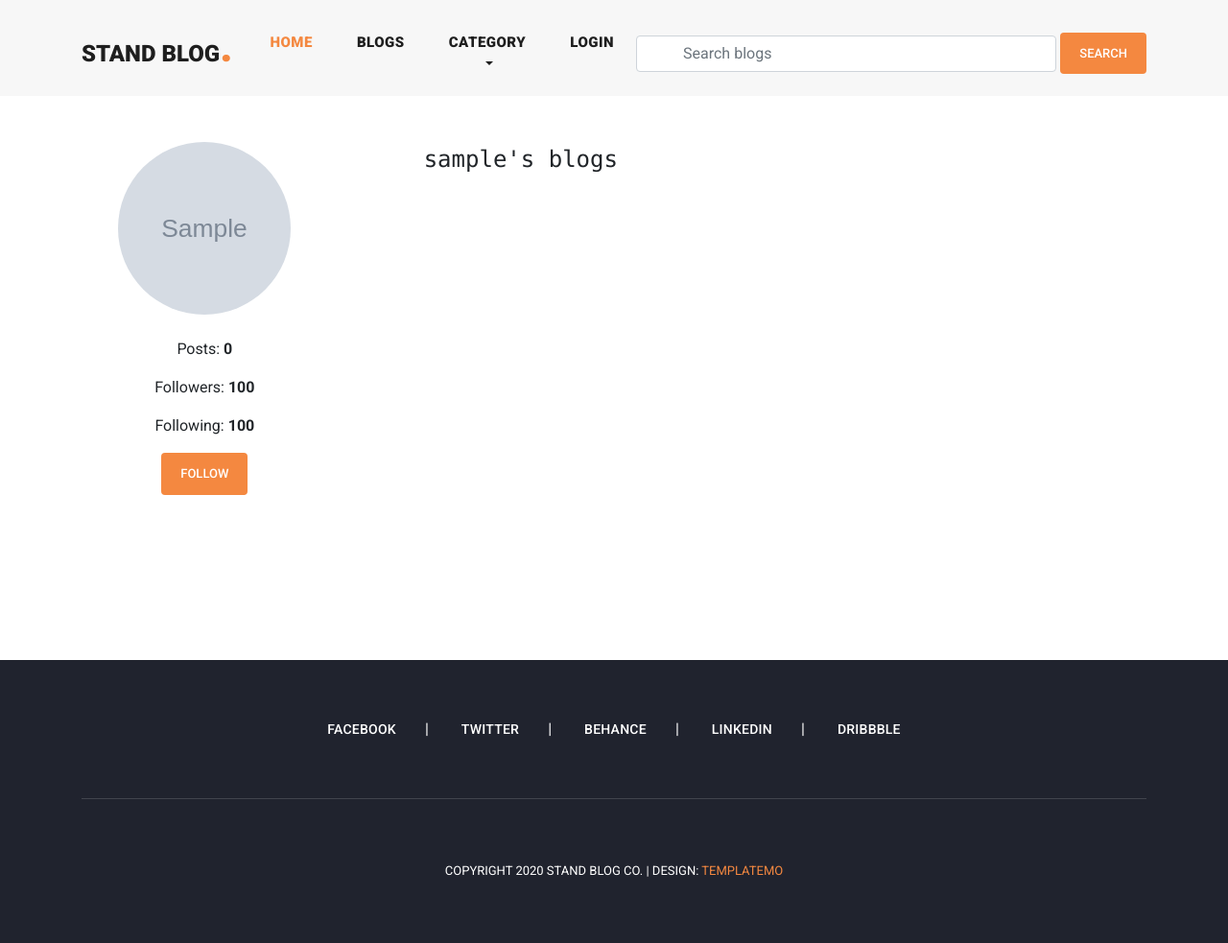
After one commit to sammanomar/blogg, a Django app: a page that uses templates/user_information.html in a window 1280 px wide. The commit adds this page. Shown: the whole page at 96% size. Run offline with Django 3.2, Linux system fonts and the light colour scheme; tables that the repository leaves empty hold one stand-in row (values such as "Sample post"); grey boxes marked "Sample" are stand-in pictures; data that the repository does not hold is empty; some libraries are stand-ins or nearby versions.

Commit message:
apply view others profile feature

```diff
--- a/templates/blog_card.html
+++ b/templates/blog_card.html
@@ -10,11 +10,10 @@
                 <h4>{{blog.title}}</h4>
             </a>
             <ul class="post-info">
-                <li><a href="#">{{blog.user.username}}</a></li>
+                <li><a href="{% url 'view_user_information' blog.user.username %}">{{blog.user.username}}</a></li>
                 <li><a href="#">{{blog.created_date}}</a></li>
                 <li><a href="#">{{blog.blog_comments.all.count}} Comments</a></li>
             </ul>
-            <p>{{blog.description|truncatewords:20}}</p>
             <div class="post-options">
                 <div class="row">
                     <div class="col-lg-12">
--- a/templates/blog_details.html
+++ b/templates/blog_details.html
@@ -26,7 +26,9 @@
                                         <h4>{{blog.title}}</h4>
                                     </a>
                                     <ul class="post-info">
-                                        <li><a href="#">{{blog.user.username}}</a>
+                                        <li><a
+                                                href="{% url 'view_user_information' blog.user.username %}">{{blog.user.username}}</a>
+                                        </li>
                                         </li>
                                         <li><a href="javascript:void(0);">{{blog.created_date}}</a></li>
                                         <li><a href="javascript:void(0);">{{blog.blog_comments.all.count}}
--- a/templates/home.html
+++ b/templates/home.html
@@ -27,11 +27,12 @@
                                         <h4>{{blog.title}}</h4>
                                     </a>
                                     <ul class="post-info">
-                                        <li><a href="#">{{blog.user.username}}</a></li>
+                                        <li><a
+                                                href="{% url 'view_user_information' blog.user.username %}">{{blog.user.username}}</a>
+                                        </li>
                                         <li><a href="#">{{blog.created_date}}</a></li>
                                         <li><a href="#">{{blog.blog_comments.all.count}} comments</a></li>
                                     </ul>
-                                    <p>{{blog.description|truncatewords:30}}</p>
                                     <div class="post-options">
                                         <div class="row">
                                             <div class="col-6">
--- /dev/null
+++ b/templates/user_information.html
@@ -0,0 +1,60 @@
+{% extends 'base.html' %}
+{% load static %}
+{% block title %} My Profile {% endblock title %}
+
+{% block content %}
+
+<section class="profile">
+    <div class="container-fluid">
+        <div class="row py-5">
+            <div class="col-md-4">
+                <div class="text-center">
+                    <img class="rounded rounded-circle profile-picture" src="{{account.get_profile_picture}}" alt="">
+                    <ul class="text-center py-3">
+                        <li class="py-2">
+                            <span>Posts: <strong>{{account.user_blogs.count}}</strong></span>
+                        </li>
+                        <li class="py-2">
+                            <span>Followers: <strong>100</strong></span>
+                        </li>
+                        <li class="py-2">
+                            <span>Following: <strong>100</strong></span>
+                        </li>
+                        <li class="py-2">
+                            {% if following %}
+                            <a class="btn btn-primary text-decoration-none" href="#">Unfollow</a>
+                            {% if muted %}
+                            <a class="btn btn-primary text-decoration-none" href="#">Unmute</a>
+                            {% else %}
+                            <a class="btn btn-primary text-decoration-none" href="#">Mute</a>
+                            {% endif %}
+                            {% else %}
+                            <a class="btn btn-primary text-decoration-none" href="#">Follow</a>
+                            {% endif %}
+                        </li>
+                    </ul>
+                </div>
+            </div>
+            <div class="row pt-1 mb-2">
+                <div class="col-md-12 mb-2">
+                    <h4 class="text-monospace text-center">{{account.username}}'s blogs</h4>
+                </div>
+                <div class="col-md-12">
+                    <ul class="list-group list-group-flush">
+                        {% for blog in account.user_blogs.all %}
+                        <li class="list-group-item py-3">
+                            <a href="{% url 'blog_details' blog.slug %}">
+                                <p>{{blog.title}}</p>
+                                <p>{{blog.created_date}}</p>
+                            </a>
+                        </li>
+                        {% endfor %}
+                    </ul>
+                </div>
+            </div>
+        </div>
+    </div>
+</section>
+
+
+{% endblock content %}
--- a/user_profile/urls.py
+++ b/user_profile/urls.py
@@ -11,6 +11,8 @@ urlpatterns = [
     path('profile/', profile, name='profile'),
     path('change_profile_picture/', change_profile_picture,
          name='change_profile_picture'),
+    path('view_user_information/<str:username>/',
+         view_user_information, name="view_user_information"),
 ]
 
 # first and 2nd row changed from 'login/', 'logout/' into 'blog_login/', 'blog_logout/'
--- a/user_profile/views.py
+++ b/user_profile/views.py
@@ -110,3 +110,11 @@ def change_profile_picture(request):
             print(form.errors)
 
     return redirect('profile')
+
+
+def view_user_information(request, username):
+    account = get_object_or_404(User, username=username)
+    context = {
+        "account": account,
+    }
+    return render(request, "user_information.html", context)
```
